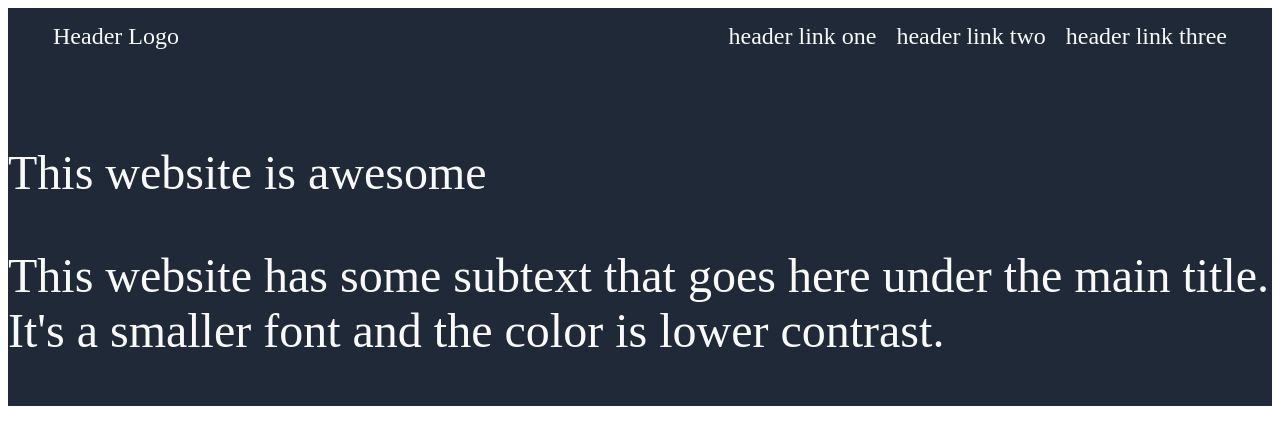
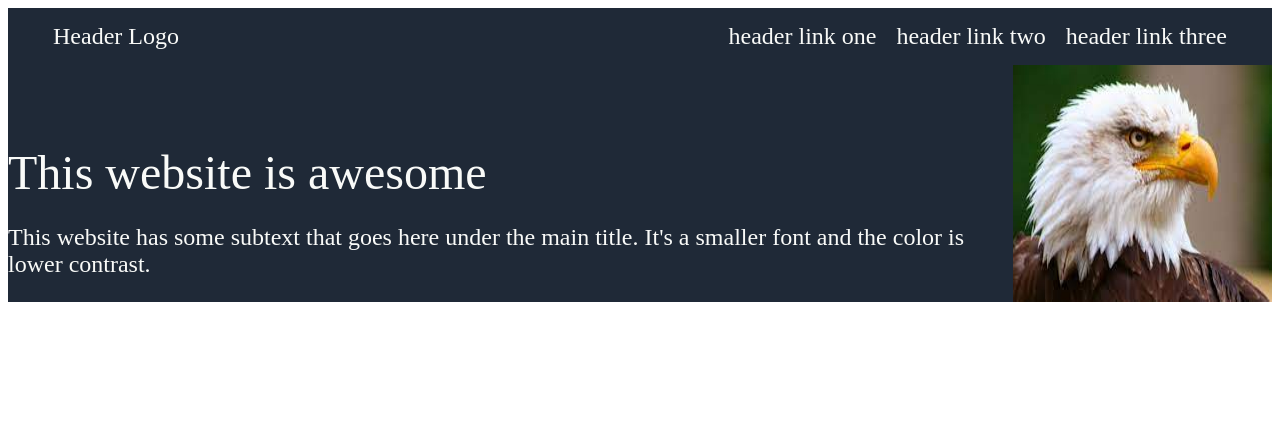
Before and after one commit to ObinnaUmerah/landingpage, a plain HTML site: page index.html in a window 1280 px wide. Drawn offline with Linux system fonts and the light colour scheme.

```diff
--- a/index.html
+++ b/index.html
@@ -5,6 +5,7 @@
     <link rel="stylesheet" href="style.css">
 </head>
 <body>
+
     <div class="header">
         Header Logo
         <ul>
@@ -14,6 +15,7 @@
         </ul>
     </div>
 
+    <div class = "content">
     <div class="advertisement">
         <div>This website is awesome</div>
         <p>This website has some subtext that goes here under the main title. It's a smaller font and the color is lower
@@ -21,4 +23,7 @@
         </p>
     </div>
 
+    <img src = "Eagle.jpg" alt = "An Eagle">
+</div>
+
 </body></html>
--- a/style.css
+++ b/style.css
@@ -1,7 +1,10 @@
 body {
     display: flex;
     flex-direction: column;
+
 }
+
+
 
 .header {
     display: flex;
@@ -24,7 +27,22 @@
     display: flex;
     background-color: rgb(31, 41, 55);
     font-size: 48px;
+    color: #f9faf8;
+    flex-wrap: wrap;
+
+
     padding-top: 80px;
     flex-direction: column;
     color: rgb(249, 250, 248);
 }
+
+.content{
+    display: flex;
+    justify-content: space;
+
+}
+
+p{
+
+    font-size: 24px;
+}
```
Also changed, not shown: Eagle.jpg (added).
